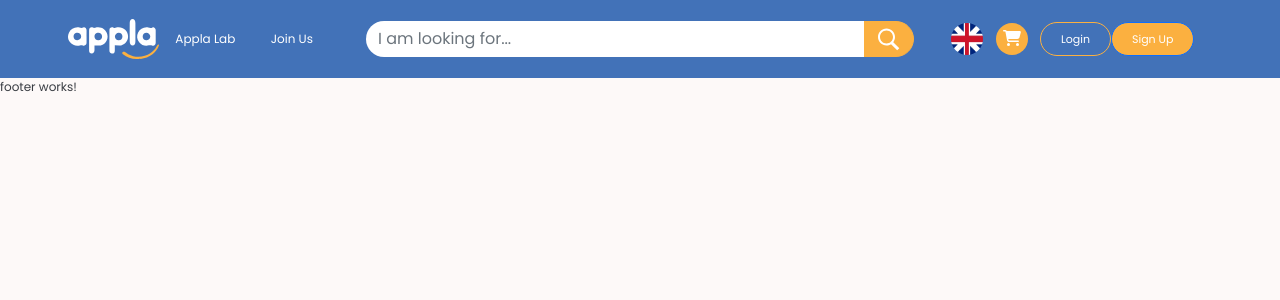
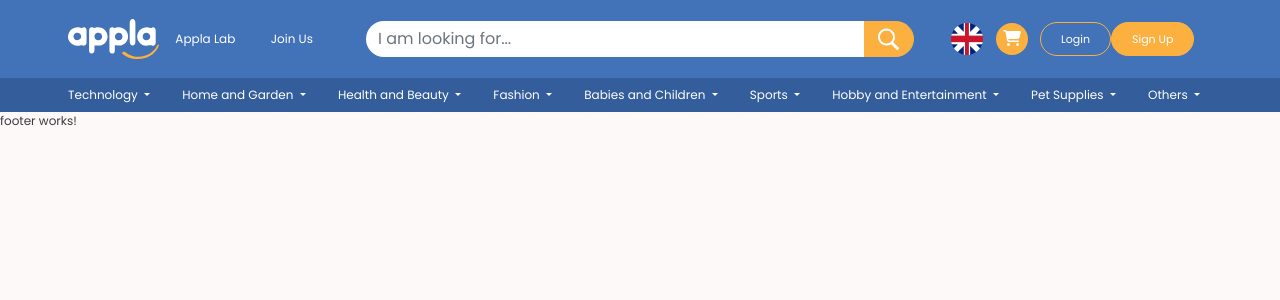
Before and after one commit to kamabzalov/appla, an Angular app: page / in a window 1280 px wide. Shown: the top 300 px of the page. Built offline with nearby package versions, Linux system fonts and the light colour scheme.

Commit message:
Added navigation component

```diff
--- a/src/app/shared/header/header.component.html
+++ b/src/app/shared/header/header.component.html
@@ -36,7 +36,5 @@
 			</div>
 		</div>
 	</section>
-	<nav class="header__nav">
-
-	</nav>
+	<appla-navigation></appla-navigation>
 </header>
--- a/src/app/shared/header/header.component.scss
+++ b/src/app/shared/header/header.component.scss
@@ -38,6 +38,7 @@
       color: vars.$white;
       background: vars.$yellow-orange;
       border-radius: vars.$base-size * 5;
+      border-color: vars.$yellow-orange;
       padding: vars.$base-size * 2 vars.$base-size * 5;
       font-size: 11px;
     }
--- /dev/null
+++ b/src/app/shared/header/navigation/navigation.component.html
@@ -0,0 +1,107 @@
+<nav class="navigation">
+	<div class="appla-container">
+		<div class="row">
+			<ul class="navigation-list navbar-nav flex-row w-100 justify-content-between">
+				<li class="navigation-list__item nav-item dropdown">
+					<a class="nav-link dropdown-toggle" role="button" data-bs-toggle="dropdown"
+					   aria-expanded="false">
+						Technology
+					</a>
+					<ul class="dropdown-menu">
+						<li><a class="dropdown-item" href="#">Action</a></li>
+						<li><a class="dropdown-item" href="#">Another action</a></li>
+						<li><a class="dropdown-item" href="#">Something else here</a></li>
+					</ul>
+				</li>
+				<li class="navigation-list__item nav-item dropdown">
+					<a class="nav-link dropdown-toggle" role="button" data-bs-toggle="dropdown"
+					   aria-expanded="false">
+						Home and Garden
+					</a>
+					<ul class="dropdown-menu">
+						<li><a class="dropdown-item" href="#">Action</a></li>
+						<li><a class="dropdown-item" href="#">Another action</a></li>
+						<li><a class="dropdown-item" href="#">Something else here</a></li>
+					</ul>
+				</li>
+				<li class="navigation-list__item nav-item dropdown">
+					<a class="nav-link dropdown-toggle" role="button" data-bs-toggle="dropdown"
+					   aria-expanded="false">
+						Health and Beauty
+					</a>
+					<ul class="dropdown-menu">
+						<li><a class="dropdown-item" href="#">Action</a></li>
+						<li><a class="dropdown-item" href="#">Another action</a></li>
+						<li><a class="dropdown-item" href="#">Something else here</a></li>
+					</ul>
+				</li>
+				<li class="navigation-list__item nav-item dropdown">
+					<a class="nav-link dropdown-toggle" role="button" data-bs-toggle="dropdown"
+					   aria-expanded="false">
+						Fashion
+					</a>
+					<ul class="dropdown-menu">
+						<li><a class="dropdown-item" href="#">Action</a></li>
+						<li><a class="dropdown-item" href="#">Another action</a></li>
+						<li><a class="dropdown-item" href="#">Something else here</a></li>
+					</ul>
+				</li>
+				<li class="navigation-list__item nav-item dropdown">
+					<a class="nav-link dropdown-toggle" role="button" data-bs-toggle="dropdown"
+					   aria-expanded="false">
+						Babies and Children
+					</a>
+					<ul class="dropdown-menu">
+						<li><a class="dropdown-item" href="#">Action</a></li>
+						<li><a class="dropdown-item" href="#">Another action</a></li>
+						<li><a class="dropdown-item" href="#">Something else here</a></li>
+					</ul>
+				</li>
+				<li class="navigation-list__item nav-item dropdown">
+					<a class="nav-link dropdown-toggle" role="button" data-bs-toggle="dropdown"
+					   aria-expanded="false">
+						Sports
+					</a>
+					<ul class="dropdown-menu">
+						<li><a class="dropdown-item" href="#">Action</a></li>
+						<li><a class="dropdown-item" href="#">Another action</a></li>
+						<li><a class="dropdown-item" href="#">Something else here</a></li>
+					</ul>
+				</li>
+				<li class="navigation-list__item nav-item dropdown">
+					<a class="nav-link dropdown-toggle" role="button" data-bs-toggle="dropdown"
+					   aria-expanded="false">
+						Hobby and Entertainment
+					</a>
+					<ul class="dropdown-menu">
+						<li><a class="dropdown-item" href="#">Action</a></li>
+						<li><a class="dropdown-item" href="#">Another action</a></li>
+						<li><a class="dropdown-item" href="#">Something else here</a></li>
+					</ul>
+				</li>
+				<li class="navigation-list__item nav-item dropdown">
+					<a class="nav-link dropdown-toggle" role="button" data-bs-toggle="dropdown"
+					   aria-expanded="false">
+						Pet Supplies
+					</a>
+					<ul class="dropdown-menu">
+						<li><a class="dropdown-item" href="#">Action</a></li>
+						<li><a class="dropdown-item" href="#">Another action</a></li>
+						<li><a class="dropdown-item" href="#">Something else here</a></li>
+					</ul>
+				</li>
+				<li class="navigation-list__item nav-item dropdown">
+					<a class="nav-link dropdown-toggle" role="button" data-bs-toggle="dropdown"
+					   aria-expanded="false">
+						Others
+					</a>
+					<ul class="dropdown-menu">
+						<li><a class="dropdown-item" href="#">Action</a></li>
+						<li><a class="dropdown-item" href="#">Another action</a></li>
+						<li><a class="dropdown-item" href="#">Something else here</a></li>
+					</ul>
+				</li>
+			</ul>
+		</div>
+	</div>
+</nav>
--- /dev/null
+++ b/src/app/shared/header/navigation/navigation.component.scss
@@ -0,0 +1,11 @@
+@use "~assets/scss/vars" as vars;
+
+.navigation {
+  background: vars.$dazzled-blue;
+
+  &-list {
+    &__item {
+      color: vars.$white;
+    }
+  }
+}
--- /dev/null
+++ b/src/app/shared/header/navigation/navigation.component.ts
@@ -0,0 +1,16 @@
+import { ChangeDetectionStrategy, Component, OnInit } from '@angular/core';
+
+@Component({
+  selector: 'appla-navigation',
+  templateUrl: './navigation.component.html',
+  styleUrls: ['./navigation.component.scss'],
+  changeDetection: ChangeDetectionStrategy.OnPush
+})
+export class NavigationComponent implements OnInit {
+
+  constructor() { }
+
+  ngOnInit(): void {
+  }
+
+}
--- a/src/app/shared/shared.module.ts
+++ b/src/app/shared/shared.module.ts
@@ -7,6 +7,7 @@ import { NgbModule } from "@ng-bootstrap/ng-bootstrap";
 import { LanguagesDropdownComponent } from './languages-dropdown/languages-dropdown.component';
 import { FontAwesomeModule } from "@fortawesome/angular-fontawesome";
 import { CartWidgetComponent } from './cart-widget/cart-widget.component';
+import { NavigationComponent } from './header/navigation/navigation.component';
 
 @NgModule({
   declarations: [
@@ -15,6 +16,7 @@ import { CartWidgetComponent } from './cart-widget/cart-widget.component';
     SearchFormComponent,
     LanguagesDropdownComponent,
     CartWidgetComponent,
+    NavigationComponent,
   ],
   imports: [
     CommonModule,
@@ -28,7 +30,8 @@ import { CartWidgetComponent } from './cart-widget/cart-widget.component';
     FooterComponent,
     SearchFormComponent,
     LanguagesDropdownComponent,
-    CartWidgetComponent
+    CartWidgetComponent,
+    NavigationComponent,
   ]
 })
 export class SharedModule {
```
Also changed, not shown: 1 other file (tests, documents, lock files or other folders).
